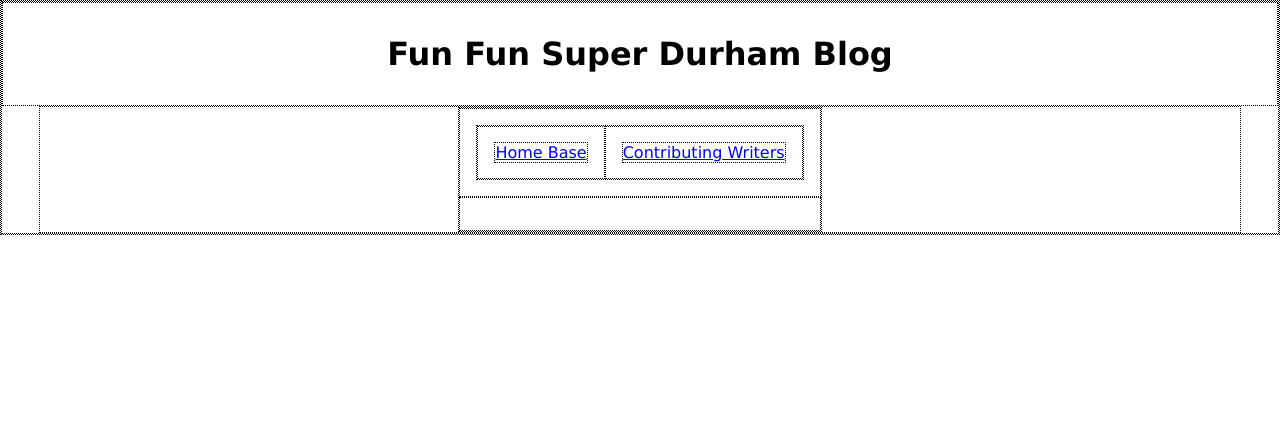
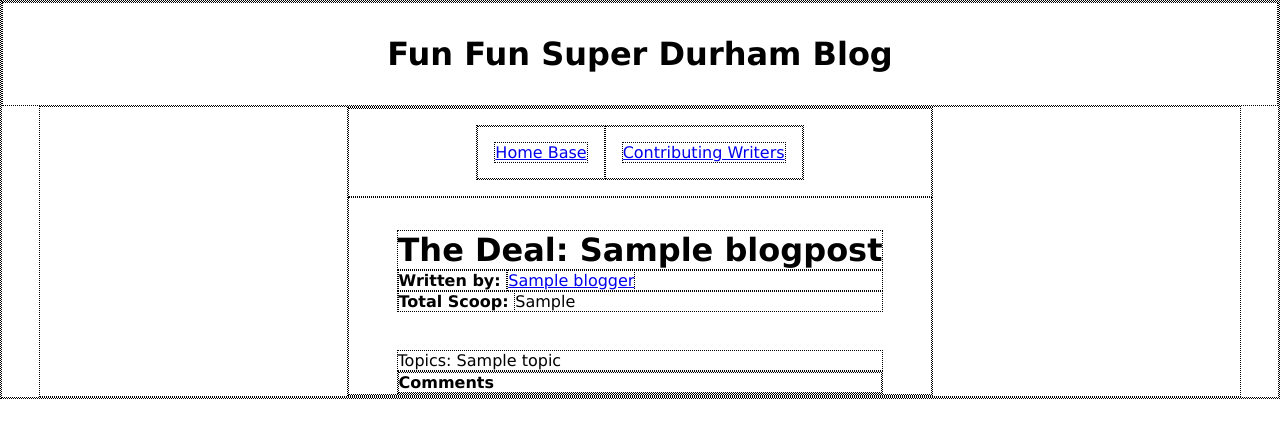
Before and after one commit to momentum-cohort-2019-02/w4-miniblog-yyapuncich, a Django app: template core/templates/blogpost-detail.html in a window 1280 px wide. Shown: the top 438 px of the page. Run offline with Django 3.2, Linux system fonts and the light colour scheme; the template is opened without the code that fills it: values that come from a table or form of the project are taken from there, others are empty; tables that the repository leaves empty hold one stand-in row (values such as "Sample post").

Commit message:
some stuff showing up on index and blog-detail views

```diff
--- a/core/models.py
+++ b/core/models.py
@@ -45,18 +45,20 @@ class BlogPost(models.Model):
 
     def get_absolute_url(self):
         """Returns url for accessing specific blog post"""
-        return reverse("blog-post-detail", args=[str(self.id)])
+        return reverse("blogpost-detail", args=[str(self.id)])
 
     def display_blog_entry(self):
-        """Create a string for the Genre. This is required to display genre in Admin."""
+        """Create a string for the Blog entry. This is required to display blog snippet in Admin."""
         return self.blog_entry[:75] + "..."
-
-    display_blog_entry.short_description = 'Blog Post'
 
     def display_topic(self):
         """Returns topic for display on list of blog entries in admin"""
         return ', '.join(topic.name for topic in self.topic.all()[:3])
 
+    class Meta:
+        ordering = ['date_created']
+
+    display_blog_entry.short_description = 'Blog Post'
     display_topic.short_description = "Topics"
 
     def __str__(self):
@@ -68,7 +70,6 @@ class Comment(models.Model):
     blog_entry = models.ForeignKey(BlogPost, on_delete=models.SET_NULL, null=True)
     title = models.CharField(max_length=100, help_text='Title for your comments')
     date_posted = models.DateTimeField('commented on', auto_now=True)
-
     comment = models.TextField(max_length=200, help_text='Enter your lovely things to say!')
 
     class Meta:
--- a/core/templates/blogpost-detail.html
+++ b/core/templates/blogpost-detail.html
@@ -1,3 +1,16 @@
 <!DOCTYPE html>
 
 {% extends "base_generic.html" %}
+
+{% block content %}
+    <h1>The Deal: {{ blogpost.title }}</h1>
+
+    <p><strong>Written by: </strong> <a href="{% url 'blogger-detail' %}">{{ blogpost.blogger }}</a></p>
+    <p><strong>Total Scoop: </strong> {{ blogpost.blog_entry }}</p>
+    <br><br>
+    <p>Topics: {% for topic in blogpost.topic.all %} {{ topic }}{% if not forloop.last %}, {% endif %}{% endfor %}</p>
+
+    <section class="comment-section">
+        <h4>Comments</h4>
+    </section>
+{% endblock %}
--- a/core/templates/index.html
+++ b/core/templates/index.html
@@ -10,8 +10,8 @@
     <ul class="blog-list">
     {% for blog_entry in blogpost_list %}
     <li class="blog-list-item">
-        <a href="{{ blogpost.getabsolute_url }}">{{ blogpost.title }}</a>
-        <p>{{ blogpost.display_blog_entry }}{{ blogpost.display_topic }}</p>
+        <a href="{{ blog_entry.get_absolute_url }}">{{ blog_entry.title }}</a>
+        {{ blog_entry.display_blog_entry }}{{ blog_entry.display_topic }}
     </li>
     {% endfor %}
     </ul>
--- a/core/urls.py
+++ b/core/urls.py
@@ -3,6 +3,7 @@ from . import views
 
 urlpatterns = [
     path('', views.BlogPostView.as_view(), name='index'),
-    path('writers/', views.bloggerlist, name='blogger-list'),
+    path('writers/', views.BloggerListView.as_view(), name='blogger-list'),
     path('posts/<int:pk>', views.BlogPostDetailView.as_view(), name='blogpost-detail'),
+    path('writer-bio/', views.BloggerDetailView.as_view(), name='blogger-detail')
 ]
```
Also changed, not shown: core/views.py (+10 -2 lines).
